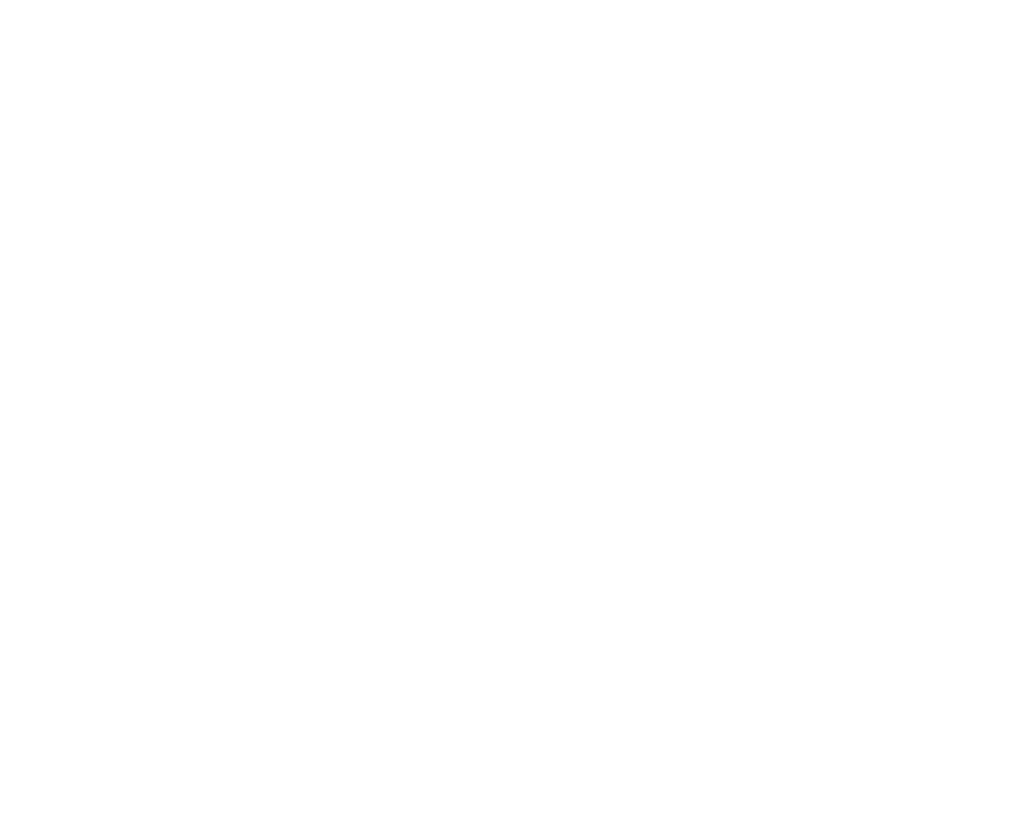
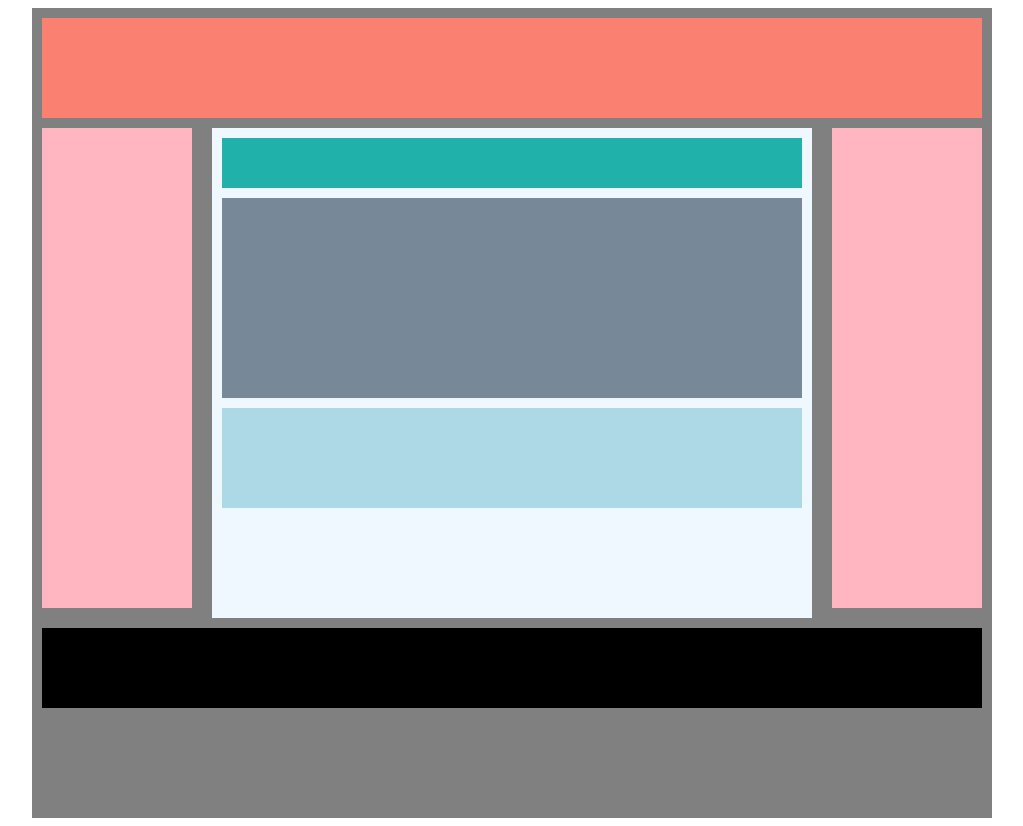
Before and after one commit to cifcibilal/web-bilisim_dunyasi_dersler, a plain HTML site: page CSS_Dersleri/html_dosyalar/2_24_cssDersleri.html in a window 1280 px wide. Shown: the whole page, without its empty margins (128-1151 px from the left). Before the commit the page ends 800 px from the top, so only its background shows below. Drawn offline with Linux system fonts and the light colour scheme.

Commit message:
css baslangic

```diff
--- /dev/null
+++ b/CSS_Dersleri/css_dosyalar/2_24_cssDersleri.css
@@ -0,0 +1,70 @@
+#container {
+    width: 960px;
+    height: 800px;
+    background: gray;
+    margin: 0 auto 0 auto;
+    padding-top:10px ;
+}
+
+header#banner {
+    width: 940px;
+    height: 100px;
+    background: salmon;
+    margin: 0px 10px;
+}
+header#makale{
+
+}
+nav{
+    width: 150px;
+    height: 480px;
+    margin: 10px;
+    background:lightpink ;
+    float: left;
+}
+
+section{
+    width: 600px;
+    height: 480px;
+    margin: 10px;
+    background: aliceblue;
+    float: left;
+    padding-top: 10px;
+}
+
+aside{
+    width: 150px;
+    height: 480px;
+    margin: 10px;
+    background:lightpink ;
+    float: left;
+}
+
+footer#site_son{
+    width: 940px;
+    height: 80px;
+    margin-left: 10px;
+    margin-right: 10px;
+    background:black ;
+    float: left;
+}
+header#makale{
+    width: 580px;
+    margin: 0 auto;
+    height: 50px;
+    background: lightseagreen;
+}
+
+article.makale{
+    width: 580px;
+    height: 200px;
+    background: lightslategray;
+    margin: 10px auto;
+}
+
+footer#makale_son{
+    width: 580px;
+    height: 100px;
+    background: lightblue;
+    margin: 10px auto;
+}
--- a/Html_Etiketleri/1_23_htmlEtiketleri.html
+++ b/CSS_Dersleri/html_dosyalar/2_24_cssDersleri.html
@@ -1,21 +1,25 @@
 <!DOCTYPE html>
 <html lang="en">
+
 <head>
     <meta charset="UTF-8">
     <meta name="viewport" content="width=device-width, initial-scale=1.0">
-    <title>HTML% Ile Gelen Div Yapilari</title>
+    <title>Div Yapisi</title>
+    <link rel="stylesheet" href="../css_dosyalar/2_24_cssDersleri.css">
 </head>
+
 <body>
     <div id="container">
         <header id="banner"></header>
         <nav></nav>
         <section>
             <header id="makale"></header>
-            <article></article>
+            <article class="makale"></article>
             <footer id="makale_son"></footer>
         </section>
         <aside></aside>
         <footer id="site_son"></footer>
     </div>
 </body>
+
 </html>
```
